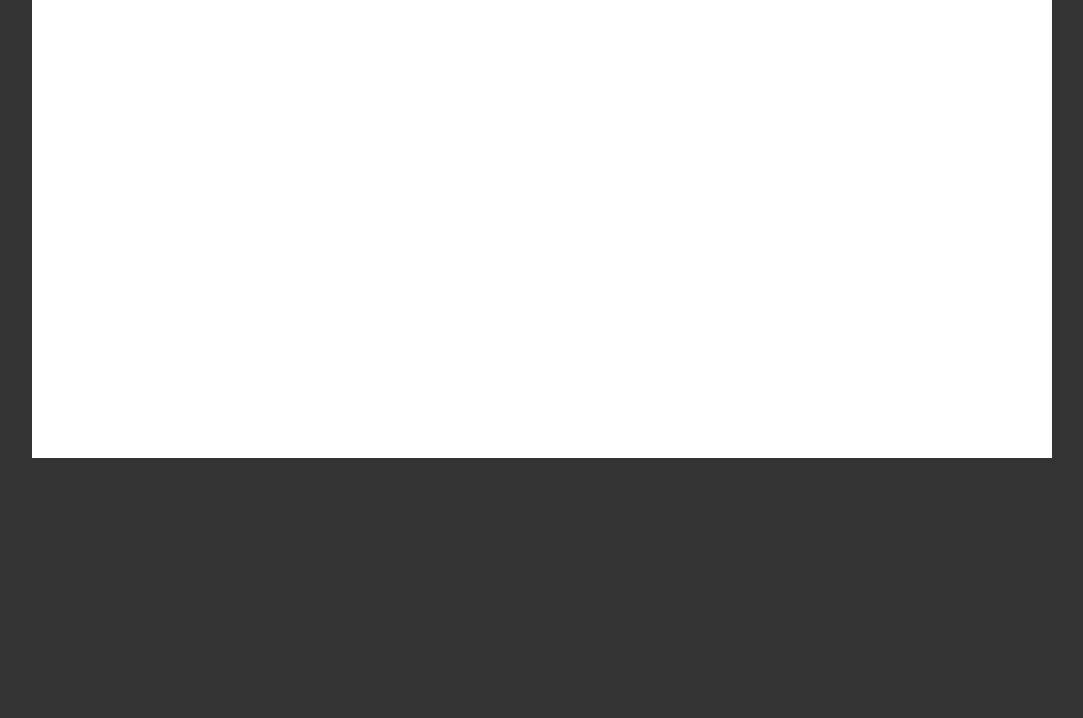
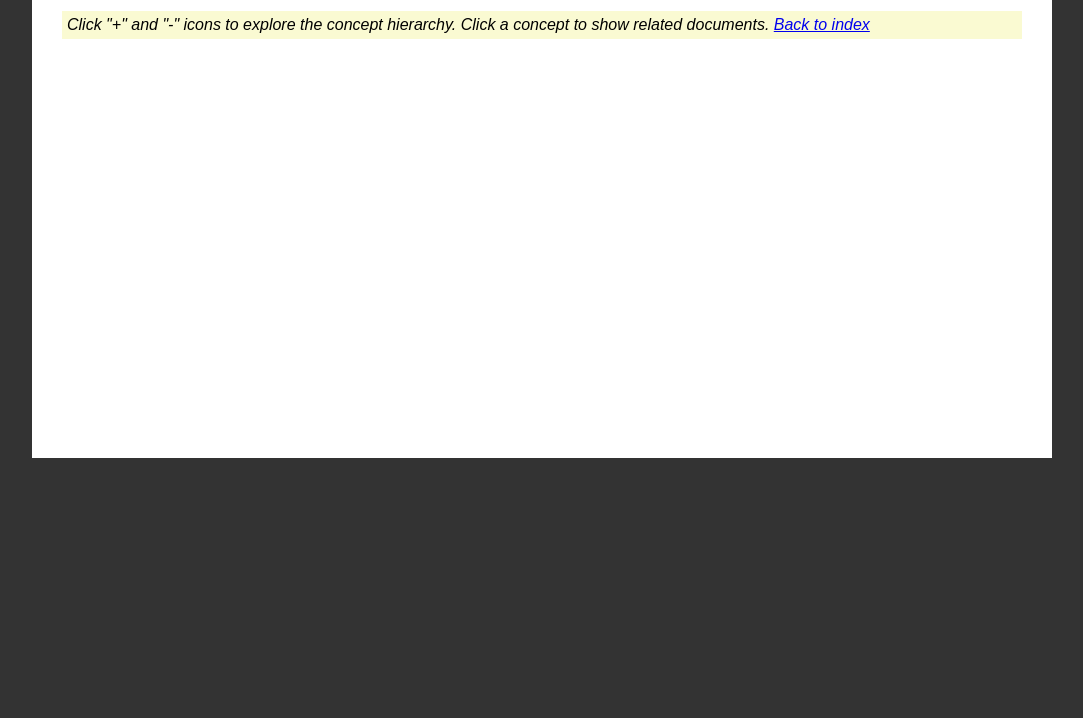
Before and after one commit to wooldridge/ml-sem-taxonomy, a website: page app/concept.html in a window 1280 px wide. Shown: the part 82-800 px from the top of the page, without its empty margins (98-1181 px from the left). Drawn offline with nearby package versions, Linux system fonts and the light colour scheme; no server answers.

Commit message:
add instructions to demo pages

```diff
--- a/app/concept.html
+++ b/app/concept.html
@@ -8,6 +8,7 @@
   <body>
     <div id="container">
       <h1>Doc Explorer</h1>
+      <p class="instructions">Click "+" and "-" icons to explore the concept hierarchy. Click a concept to show related documents. <a href="index.html">Back to index</a></p>
       <div id="summary"></div>
       <div id="results"></div>
       <div id="nav"></div>
--- a/app/styles.css
+++ b/app/styles.css
@@ -96,3 +96,9 @@ div.result-title {
 label.selected {
   font-weight: bold;
 }
+
+p.instructions {
+  background-color: #FAFAD2;
+  padding: 5px;
+  font-style: italic;
+}
```
Also changed, not shown: app/taxonomy.html (+1 -0 lines).
